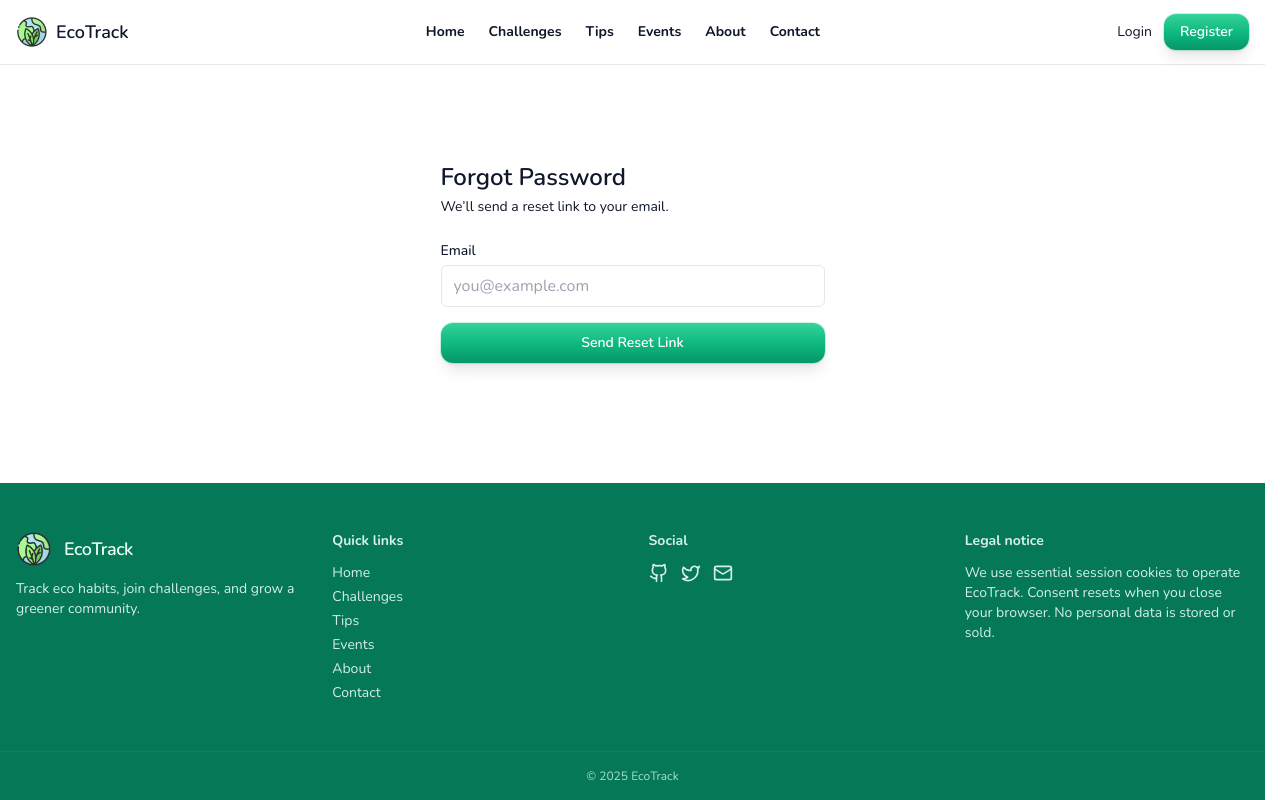
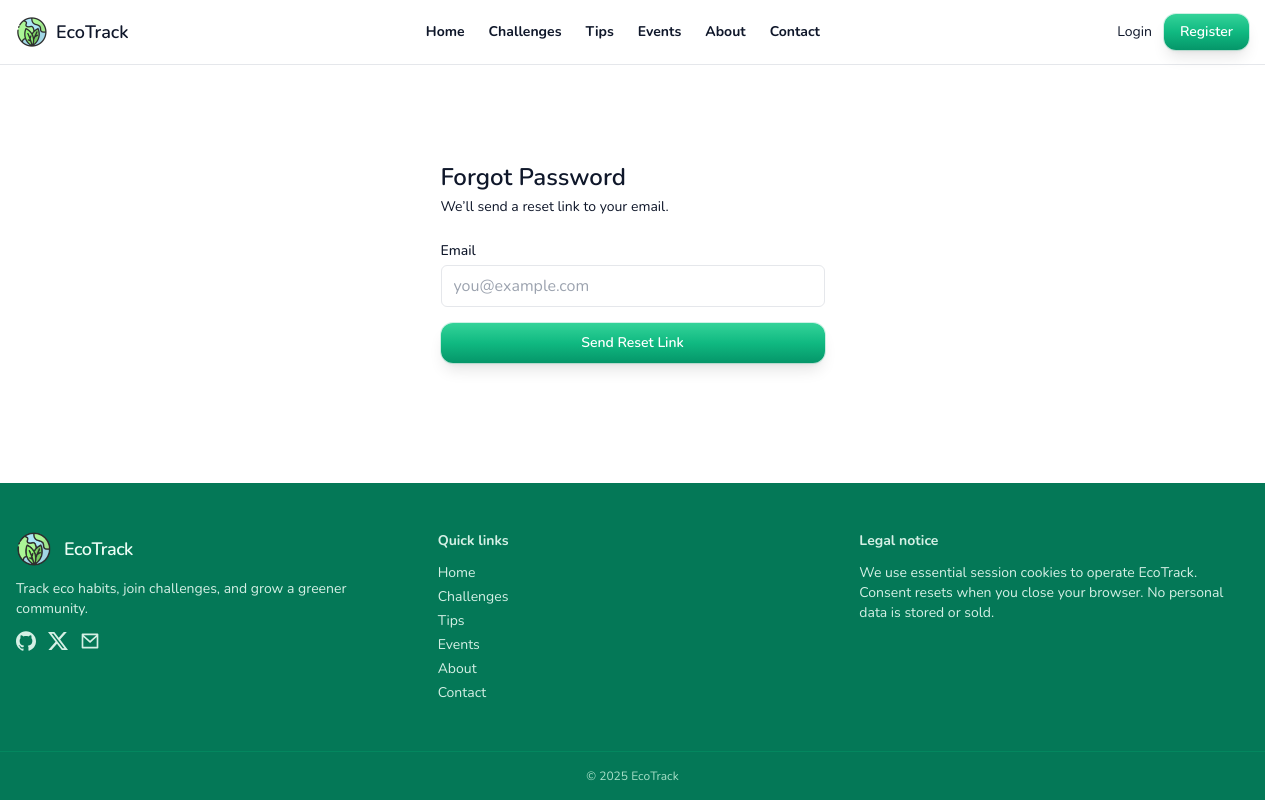
Before and after one commit to iamOmarFaruk/EcoTrack-Front, a React (Vite) app: page /forgot-password in a window 1280 px wide. Built offline with nearby package versions, Linux system fonts and the light colour scheme.

Commit message:
add social icons on footer

```diff
--- a/package.json
+++ b/package.json
@@ -17,6 +17,7 @@
     "react-dom": "^19.1.1",
     "react-hook-form": "^7.66.0",
     "react-hot-toast": "^2.6.0",
+    "react-icons": "^5.5.0",
     "react-router-dom": "^7.9.5",
     "zod": "^4.1.12"
   },
--- a/src/components/Footer.jsx
+++ b/src/components/Footer.jsx
@@ -1,11 +1,12 @@
 import { Link } from 'react-router-dom'
-import { Github, Twitter, Mail } from 'lucide-react'
+import { SiGithub, SiX } from 'react-icons/si'
+import { RiMailLine } from 'react-icons/ri'
 import Logo from './Logo.jsx'
 
 export default function Footer() {
   return (
     <footer className="bg-emerald-700 text-emerald-50">
-      <div className="container grid gap-8 py-12 md:grid-cols-4">
+      <div className="container grid gap-8 py-12 md:grid-cols-3">
         <div className="space-y-3">
           <div className="flex items-center gap-3">
             <Logo className="h-9 w-9" />
@@ -14,6 +15,11 @@ export default function Footer() {
           <p className="text-sm text-emerald-50/90">
             Track eco habits, join challenges, and grow a greener community.
           </p>
+          <div className="flex items-center gap-3 text-emerald-50/90">
+            <a href="#" aria-label="GitHub" className="hover:text-white"><SiGithub size={20} /></a>
+            <a href="#" aria-label="X" className="hover:text-white"><SiX size={20} /></a>
+            <a href="#" aria-label="Email" className="hover:text-white"><RiMailLine size={20} /></a>
+          </div>
         </div>
         <div className="space-y-3">
           <p className="text-sm font-bold text-emerald-50/90">Quick links</p>
@@ -25,14 +31,6 @@ export default function Footer() {
             <Link to="/about" className="text-emerald-50/90 hover:text-white hover:underline underline-offset-4">About</Link>
             <Link to="/contact" className="text-emerald-50/90 hover:text-white hover:underline underline-offset-4">Contact</Link>
           </nav>
-        </div>
-        <div className="space-y-3">
-          <p className="text-sm font-bold text-emerald-50/90">Social</p>
-          <div className="flex items-center gap-3 text-emerald-50/90">
-            <a href="#" aria-label="GitHub" className="hover:text-white"><Github className="h-5 w-5" /></a>
-            <a href="#" aria-label="X (Twitter)" className="hover:text-white"><Twitter className="h-5 w-5" /></a>
-            <a href="#" aria-label="Email" className="hover:text-white"><Mail className="h-5 w-5" /></a>
-          </div>
         </div>
         <div className="space-y-3">
           <p className="text-sm font-bold text-emerald-50/90">Legal notice</p>
```
Also changed, not shown: 1 other file (tests, documents, lock files or other folders).
